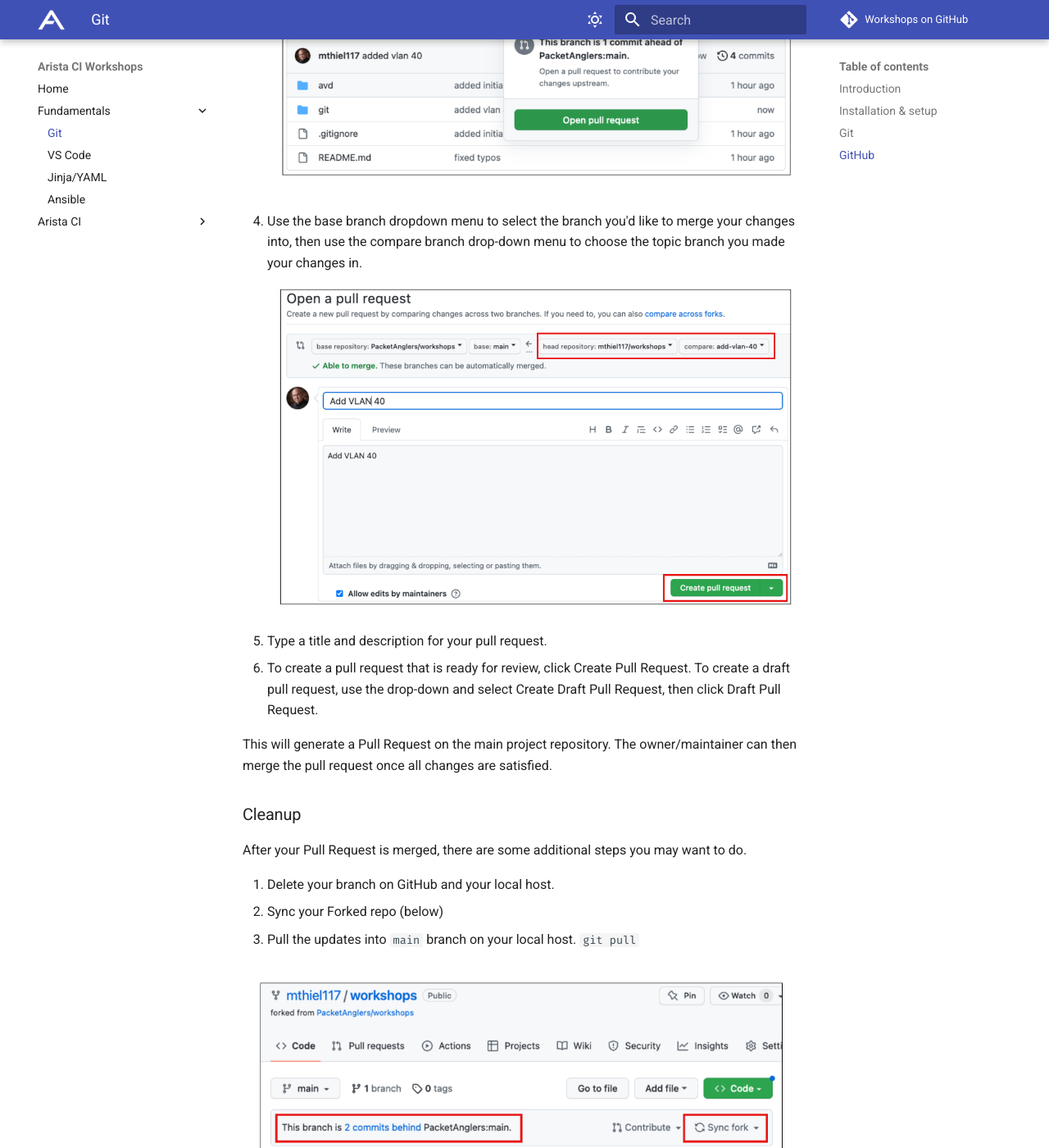
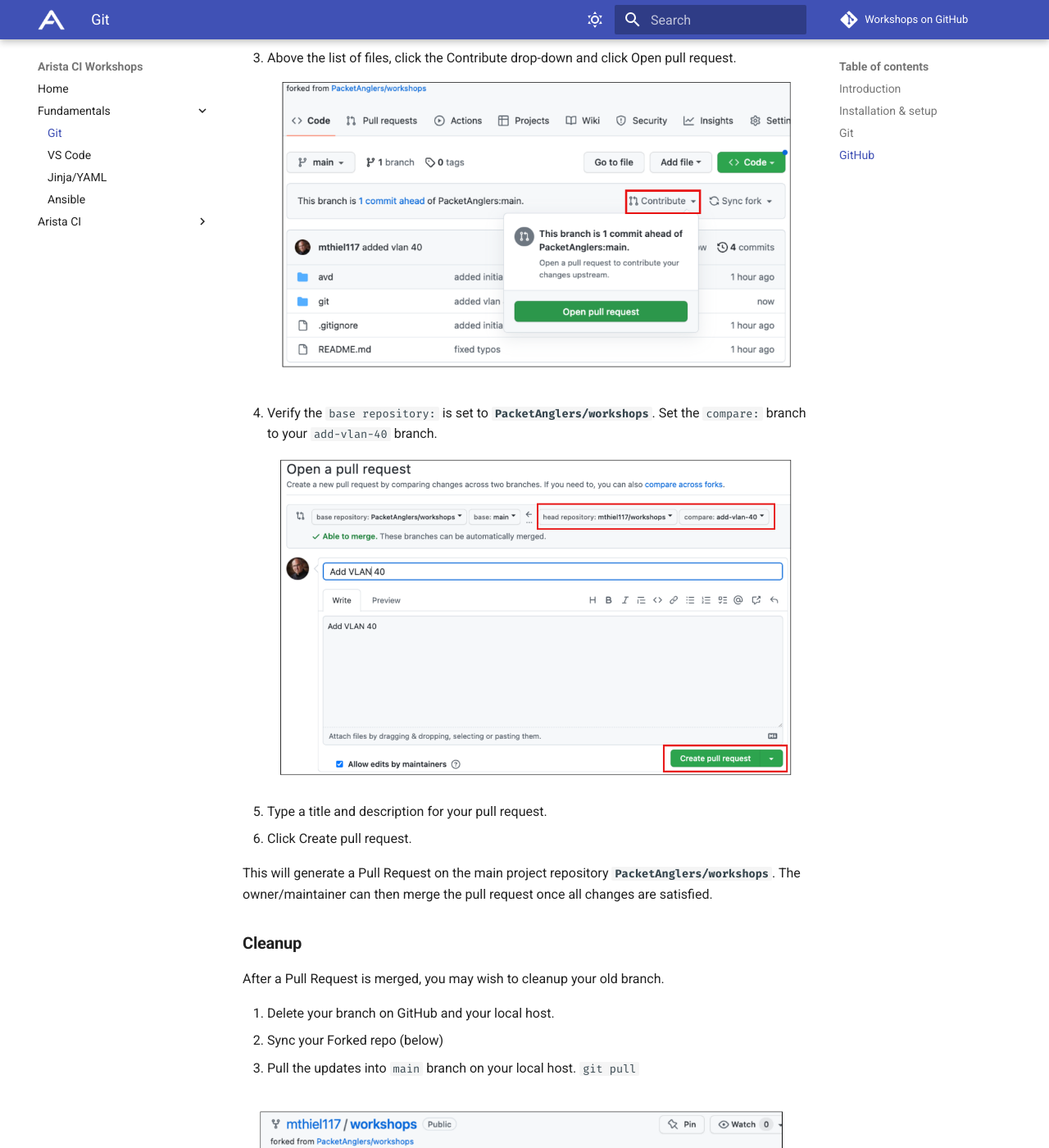
Before and after one commit to aristanetworks/avd-workshops, an MkDocs documentation site: the page built from workshops/git.md, in a window 1280 px wide and 1400 px high, scrolled down 11673 px. Shown: the whole window at 82% size. Built offline with MkDocs 1.6.1 and Material for MkDocs 9.7.7, drawn with Linux system fonts in a browser that asks for light colours; comment, search, counter and statistics services are not loaded; some of the changed text lies outside the part shown.

Commit message:
updated various sections of content

````diff
--- a/workshops/git.md
+++ b/workshops/git.md
@@ -1,9 +1,9 @@
-# Getting started with Git
+# **Getting started with Git**
 
 ![Git Logo Dark](assets/images/git_logo_darkbg.png#only-dark){: style="width:200px"}
 ![Git Logo Light](assets/images/git_logo_lightbg.png#only-light){: style="width:200px"}
 
-## Introduction
+## **Introduction**
 
 In this section we will explore a brief introduction of Git. We will cover the installation and basic commands used with Git. Git is the most commonly used version control system. Git tracks changes to files allowing you to revert to specific versions. File changes are tracked by storing snapshots (commits) of the files over time. In the image below, the content of files A, B, and C change over time. Git allows you to roll back to any previous commit.
 
@@ -26,9 +26,9 @@
 - git diff
 - git restore
 
-## Installation & setup
+## **Installation & setup**
 
-### Installation
+### **Installation**
 
 ???+ note
     Git has been pre-installed in your ATD Lab environment. If you need to install and configure Git on another system, follow the instructions at the links above.
@@ -37,7 +37,7 @@
 
 Configuration - [https://git-scm.com/book/en/v2/Getting-Started-Installing-Git](https://git-scm.com/book/en/v2/Getting-Started-Installing-Git)
 
-### Setup
+### **Setup**
 
 When setting up Git for the first time you need to configure your Identity with a name and email address. This is used to add your signature to commits. Additionally, set the default branch name to `main`.
 
@@ -64,7 +64,7 @@
 git config --global --list
 ```
 
-### Download Sample Files
+### **Download Sample Files**
 
 We have provided some sample configuration files to begin working with Git. From the Programmability IDE, run the following 2 commands to download sample files and change your working directory.
 
@@ -73,9 +73,9 @@
 cd /home/coder/project/labfiles/samplefiles
 ```
 
-## Git
+## **Git**
 
-### Git - command line basics
+### **Git - command line basics**
 
 #### Initialize directory as a Git repository
 
@@ -118,7 +118,7 @@
 nothing added to commit but untracked files present (use "git add" to track)
 ```
 
-### Stage your changes
+### **Stage your changes**
 
 When you want to track files, you first need to stage them. The above output gives you a clue as to the command needed to stage the changes. You can specify individual files or add all files with a wildcard period `.`
 
@@ -153,7 +153,7 @@
 
 Now all of the files are staged and ready to be committed to the `main` branch.
 
-### Commit your changes
+### **Commit your changes**
 
 Now you can commit your staged changes with a comment:
 
@@ -195,7 +195,7 @@
 ???+ note
     Press `q` to quit from viewing the log.
 
-### Create a branch
+### **Create a branch**
 
 Creating a branch allows you to make a new copy of your files without affecting the files in the `main` branch. For example, if you wanted to update the hostnames on your switches, you might create a new branch called `update-hostnames`.
 
@@ -236,7 +236,7 @@
 git commit -m "updated hostname on each switch"
 ```
 
-### Merge branch
+### **Merge branch**
 
 Now that we are satisfied with our hostnames changes we can merge branch `update-hostnames` into `main`.
 
@@ -262,7 +262,7 @@
 git branch -d update-hostnames
 ```
 
-## GitHub
+## **GitHub**
 
 ![GitHub Logo Dark](assets/images/github_logo_dark.png#only-dark){: style="width:100px"}
 ![GitHub Logo Light](assets/images/github_logo_light.png#only-light){: style="width:100px"}
@@ -274,7 +274,7 @@
 ???+ note
     In the ATD Lab, you will authenticate to GitHub using an 8 digit access code. On other systems you will need a Personal Access Token. You may skip the next step if you are working in the ATD Lab IDE. Detailed instructions for creating a Personal Access Token can be found [here](https://docs.github.com/en/enterprise-server@3.4/authentication/keeping-your-account-and-data-secure/creating-a-personal-access-token).
 
-### Create a GitHub personal access token
+### **Create a GitHub personal access token**
 
 To push your local repo to GitHUb you will need a Personal Access Token. From your **GitHub** account, click through the following path to generate a new personal access token.  **Profile --> Settings --> Developer Settings --> Personal Access Tokens --> Tokens (classic) --> Generate new token (classic)**
 
@@ -287,15 +287,15 @@
 
 ![Git Token Scopes](assets/images/git_token_scopes.png){: style="width:500px"}
 
-### Fork a repository
+### **Fork a repository**
 
 A fork is a copy of another repository that you can manage. Forks let you make changes to a project without affecting the original repository. You can fetch updates from or submit changes to the original repository with a pull request.
 
-Fork the example [repository](https://github.com/PacketAnglers/workshops) to make your own copy. Then you can modify your copy of the original repository.
+Fork the example **[repository](https://github.com/PacketAnglers/workshops)** to make your own copy.
 
 #### Steps to Fork the example repository
 
-1. From GitHub.com, navigate to the [Packet Anglers workshop](https://github.com/PacketAnglers/workshops) repository.
+1. From GitHub.com, navigate to the **[Packet Anglers workshop](https://github.com/PacketAnglers/workshops)** repository.
 2. In the top-right corner of the page, click Fork.
 ![Fork](assets/images/git_fork.png){: style="width:800px"}
 3. Select an owner.
@@ -303,19 +303,27 @@
 5. Optionally, add a description of your fork.
 6. Click `Create fork` button at the bottom
 
-Next up... Clone this forked repository to your local host machine.
+You should now see your repository **`username/workshops forked from Packetanglers/workshops`**.
 
-### Clone forked repo to local host
+**Next up...** Clone this forked repository to your local host machine.
+
+### **Clone forked repo to local host**
 
 Cloning a repository allows us to make a local copy of a project that resides on GitHub. In the previous step, you forked a repository to your local GitHub account. Navigate to your forked repo in GitHub. From there, click on the green code button and copy the URL of the forked repository.
 
 ![Git Clone](assets/images/git_clone.png){: style="width:400px"}
 
-Clone this repository into the current directory of your local machine. In the ATD Lab your current directory needs to be `/home/coder/project/labfiles/`.
+Clone this repository to your local machine.
+
+Change your current directory to `/home/coder/project/labfiles/` before cloning.
 
 ``` bash
 cd /home/coder/project/labfiles
+```
 
+Clone the repo.
+
+``` bash
 # replace this URL with your forked repo
 git clone https://github.com/xxxxxxx/workshops.git
 ```
@@ -326,15 +334,22 @@
 cd workshops
 ```
 
-Verify where the remote copy of this clones lives.
+Verify the location of the remote copy. This should be your local github account.
 
 ``` bash
 git remote -v
 ```
 
-In the next step, let's add a new VLAN 40 to the `atd/vlans.yml` file. First we should create a new branch.
+Example:
 
-### Create the branch
+``` text
+origin  https://github.com/username/workshops.git (fetch)
+origin  https://github.com/username/workshops.git (push)
+```
+
+In the next step, let's add a new VLAN 40 to the `atd/vlans.yml` file. First, create a new branch called `add-vlan-40`.
+
+### **Create the branch**
 
 ``` bash
 git branch add-vlan-40
@@ -383,7 +398,7 @@
 
 The next step is to merge the `add-vlan-40` branch into the `main` branch. A Pull Request is used to do this.
 
-### Pull request
+### **Pull request**
 
 A Pull Request in Git allows a contributor (you) to ask a maintainer (owner) of origin repository to review code changes you wish to merge into a project. Once a pull request is opened, you can discuss and review the potential changes with collaborators and add follow-up commits before your changes are merged into the `main` branch.
 
@@ -395,16 +410,16 @@
 2. In the "Branch" menu, choose the branch that contains your commits.
 3. Above the list of files, click the Contribute drop-down and click Open pull request.
 ![PR](assets/images/git_pullrequest.png){: style="width:750px"}
-4. Use the base branch dropdown menu to select the branch you'd like to merge your changes into, then use the compare branch drop-down menu to choose the topic branch you made your changes in.
+4. Verify the `base repository:` is set to **`PacketAnglers/workshops`**. Set the `compare:` branch to your `add-vlan-40` branch.
 ![PR Info](assets/images/git_pullrequest_info.png){: style="width:750px"}
 5. Type a title and description for your pull request.
-6. To create a pull request that is ready for review, click Create Pull Request. To create a draft pull request, use the drop-down and select Create Draft Pull Request, then click Draft Pull Request.
+6. Click Create pull request.
 
-This will generate a Pull Request on the main project repository. The owner/maintainer can then merge the pull request once all changes are satisfied.
+This will generate a Pull Request on the main project repository **`PacketAnglers/workshops`**. The owner/maintainer can then merge the pull request once all changes are satisfied.
 
-### Cleanup
+### **Cleanup**
 
-After your Pull Request is merged, there are some additional steps you may want to do.
+After a Pull Request is merged, you may wish to cleanup your old branch.
 
 1. Delete your branch on GitHub and your local host.
 2. Sync your Forked repo (below)
````
Also changed, not shown: other parts of workshops/git.md (+2 -2 lines), 1 other file.
